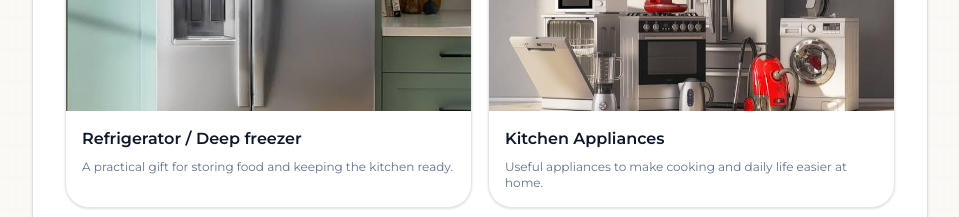
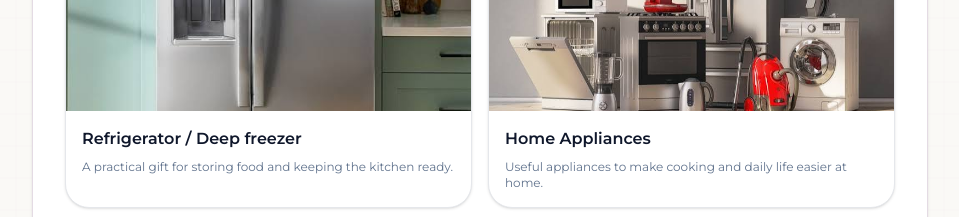
Before and after one commit to CYCLIC05/WEDDING-DIGITAL-INVITE, a React (Vite) app: page / in a window 1280 px wide. Shown: the part 5800-6017 px from the top of the page, without its empty margins (160-1119 px from the left). Built offline with nearby package versions, Linux system fonts and the light colour scheme; a web font is replaced by a local one.

Commit message:
feat: create GiftingRegistry component with contribution details and clipboard copy functionality

```diff
--- a/src/components/GiftingRegistry.tsx
+++ b/src/components/GiftingRegistry.tsx
@@ -58,10 +58,10 @@ export function GiftingRegistry() {
       alt: 'Refrigerator gift idea',
     },
     {
-      title: 'Kitchen Appliances',
+      title: 'Home Appliances',
       description: 'Useful appliances to make cooking and daily life easier at home.',
       image: appliancesImg,
-      alt: 'Kitchen appliances gift idea',
+      alt: 'Home appliances gift idea',
     },
     {
       title: 'Dispenser',
```
